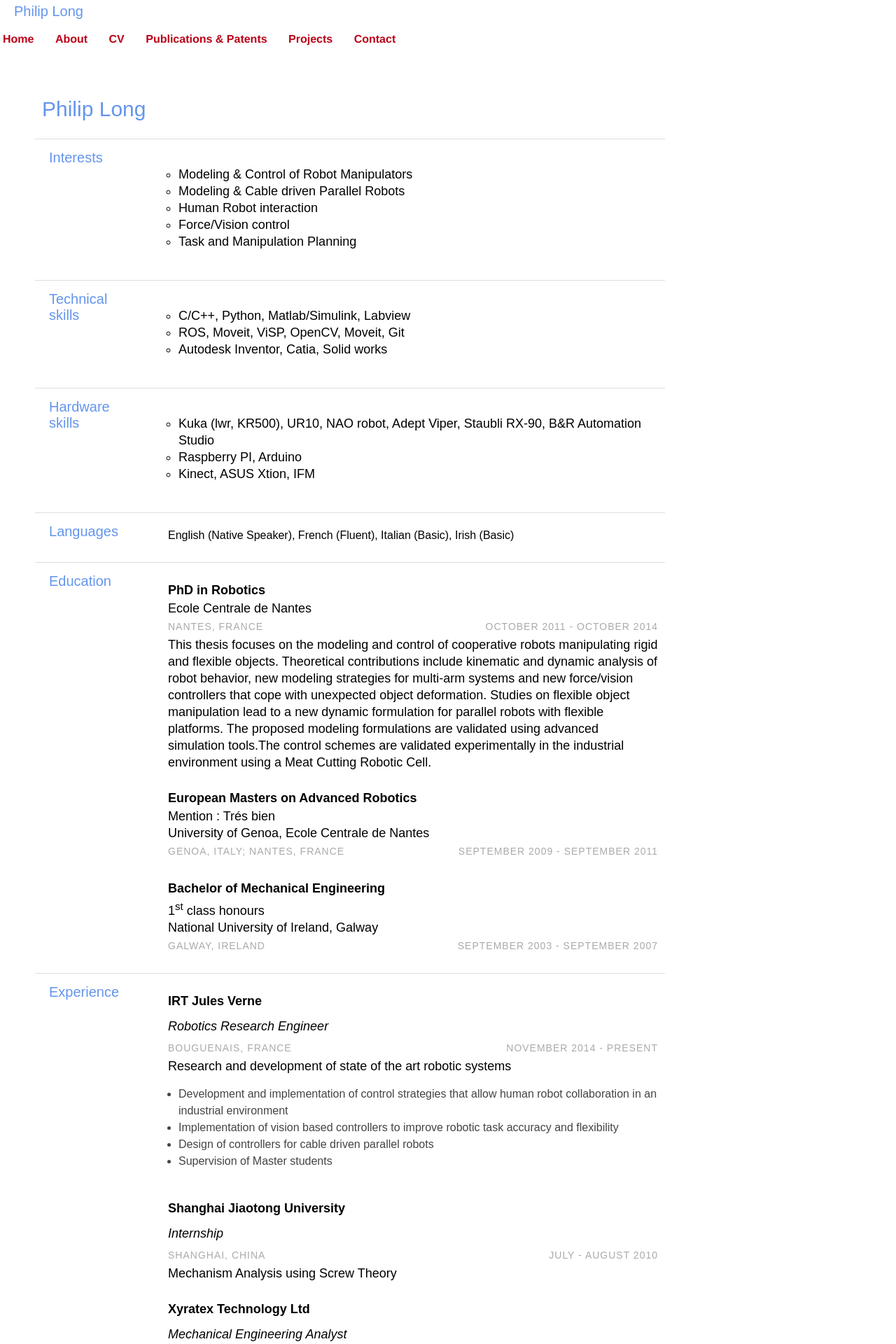
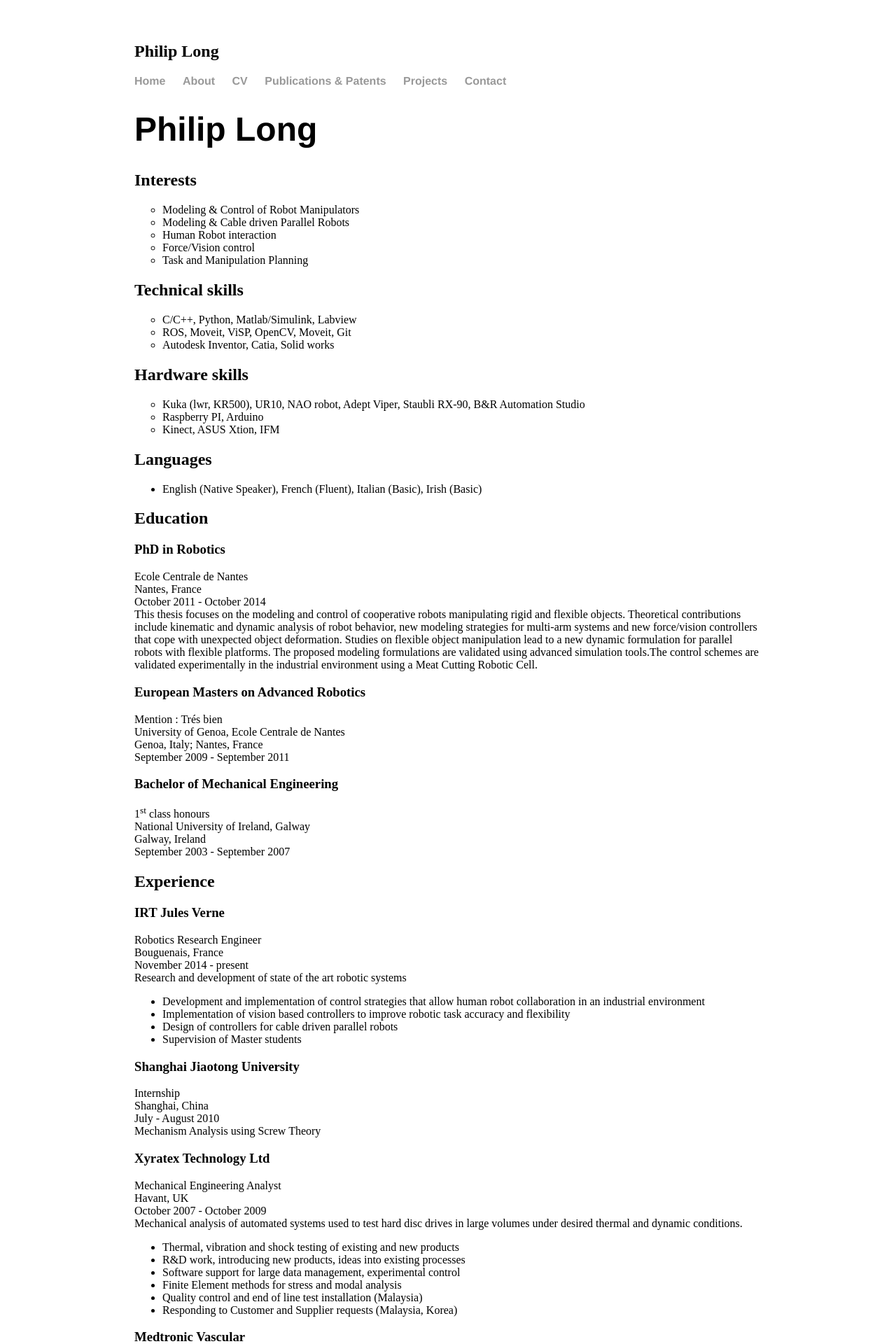
Before and after one commit to philip-long/philip-long.github.io, a Jekyll site: the page built from cv/index.html, in a window 1280 px wide. Shown: the top 1920 px of the page at 70% size. Built offline with Jekyll 4.4.1, drawn with Linux system fonts in a browser that asks for light colours.

Commit message:
more tests

```diff
--- a/cv/index.html
+++ b/cv/index.html
@@ -7,7 +7,7 @@ title: Philip Long, PhD, Roboticist
     <head>
         <meta charset="UTF-8">
         <title>Philip Long - Resume</title>
-        <link rel="stylesheet" href="cv_style.css">
+<!--        <link rel="stylesheet" href="cv_style.css">        -->
 
 
     <body>
```
